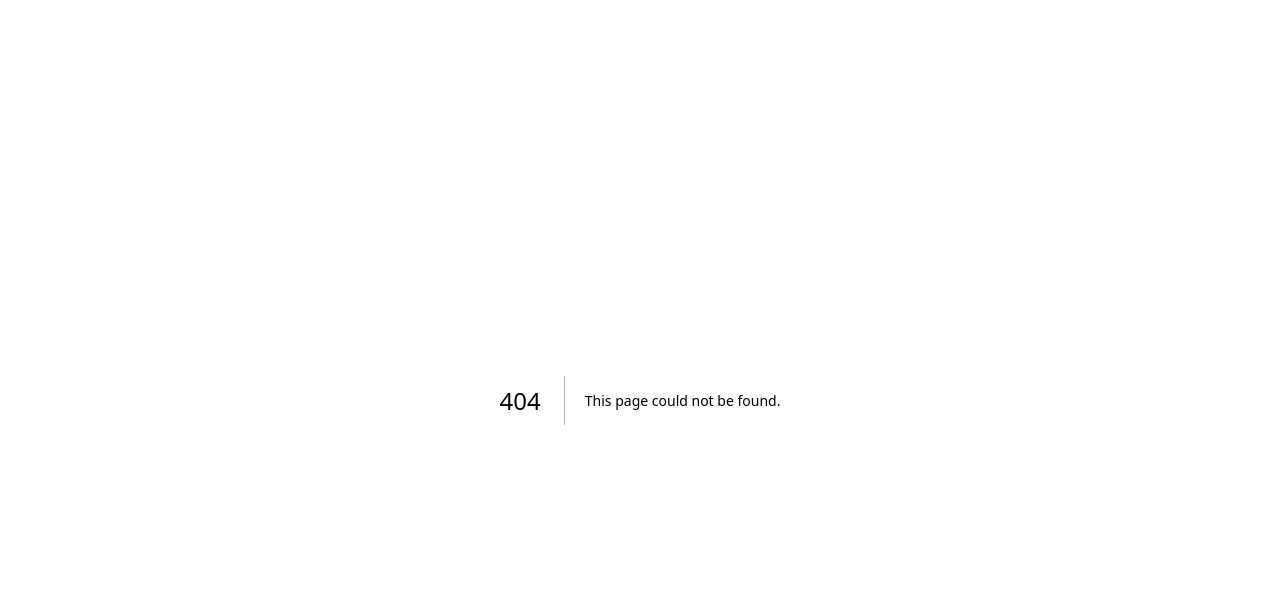
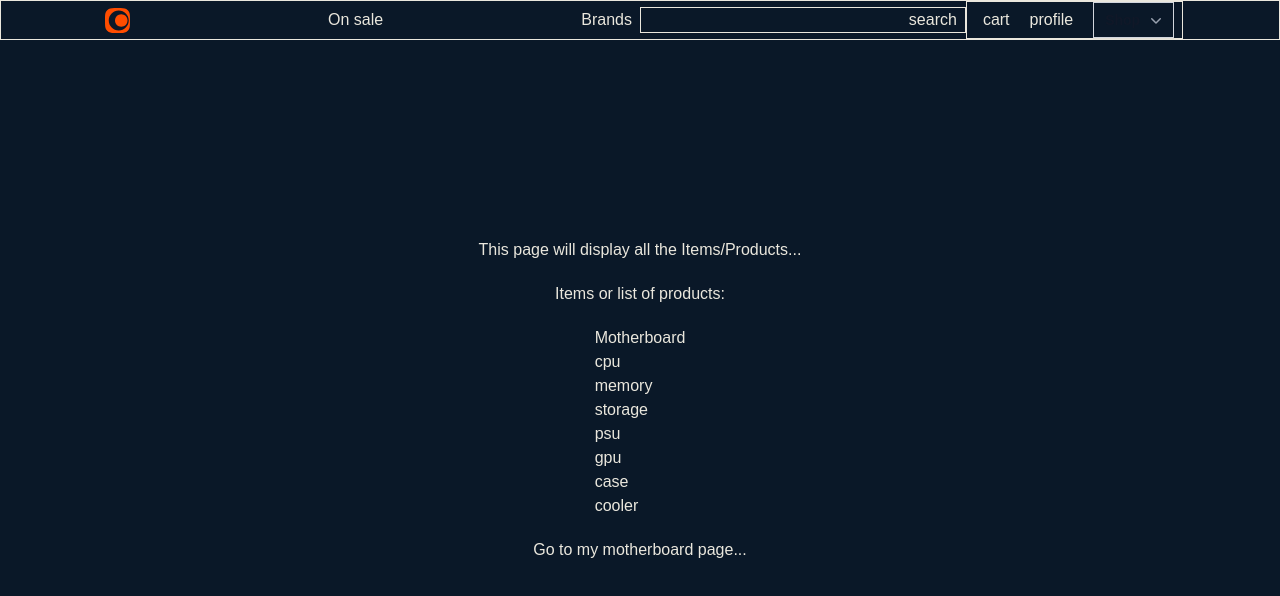
Before and after one commit to joseph-banaag/e-comm, a Next.js app: page /products in a window 1280 px wide. Before the commit this address had no page. Shown: the top 596 px of the page. Built offline with nearby package versions, Linux system fonts and the light colour scheme.

Commit message:
saving some changes

```diff
--- a/src/app/items/page.tsx
+++ /dev/null
@@ -1,39 +0,0 @@
-import Link from "next/link";
-import React from "react";
-
-const ItemsPage = () => {
-  return (
-    <div className="min-h-screen flex flex-col justify-center items-center gap-5">
-      <h1>This page will display all the Items/Products...</h1>
-      <h4>Items or list of products:</h4>
-      <ul>
-        <li>
-          <Link href="/items/motherboard">Motherboard</Link>
-        </li>
-        <li>
-          <Link href="/items/cpu">cpu</Link>
-        </li>
-        <li>
-          <Link href="/items/memory">memory</Link>
-        </li>
-        <li>
-          <Link href="/items/storage">storage</Link>
-        </li>
-        <li>
-          <Link href="/items/psu">psu</Link>
-        </li>
-        <li>
-          <Link href="/items/gpu">gpu</Link>
-        </li>
-        <li>
-          <Link href="/items/case">case</Link>
-        </li>
-        <li>
-          <Link href="/items/cooler">cooler</Link>
-        </li>
-      </ul>
-    </div>
-  );
-};
-
-export default ItemsPage;
--- a/src/app/page.tsx
+++ b/src/app/page.tsx
@@ -1,12 +1,10 @@
 import Footer from "@/components/sections/footer/Footer";
-import Banner from "@/components/sections/navbar/Banner";
 import Navbar from "@/components/sections/navbar/Navbar";
 import Link from "next/link";
 
 const HomePage = () => {
   return (
     <div className="min-h-screen border ">
-      <Banner />
       <Navbar />
       <div className="h-screen w-full flex flex-col justify-center items-center border">
         <h1>This is the main page...</h1>
@@ -15,7 +13,7 @@ const HomePage = () => {
             This is the design of the main page...
           </Link>
         </section>
-        <Link href="/items">Items</Link>
+        <Link href="/products">Products</Link>
       </div>
 
       <Footer />
--- a/src/app/items/[category]/page.tsx
+++ b/src/app/products/[category]/page.tsx
@@ -14,28 +14,27 @@ const CategoryPage = async ({
         page...
       </h1>
       <h3>Welcome to {category} page...</h3>
-      <div className={category === "motherboard" ? "flex" : "hidden"}>
+      <div className={category === "motherboard" ? "flex flex-col" : "hidden"}>
         <h1>List of motherboards:</h1>
         <ul>
           <li>
-            <Link href={`/items/${category}/asus-prime-b850m-a-wifi-csm`}>
+            <Link href={`/products/${category}/asus-prime-b850m-a-wifi-csm`}>
               Asus Prime B850M-A Wifi-CSM
             </Link>
           </li>
           <li>
-            <Link href={`/items/${category}/gigabyte-b850`}>
+            <Link href={`/products/${category}/gigabyte-b850`}>
               Gigabyte B850m
             </Link>
           </li>
           <li>
-            <Link href={`/items/${category}/msi-b850`}>MSI B850m</Link>
+            <Link href={`/products/${category}/msi-b850`}>MSI B850m</Link>
           </li>
           <li>
-            <Link href={`/items/${category}/asrock-b850`}>Asrock B850M</Link>
+            <Link href={`/products/${category}/asrock-b850`}>Asrock B850M</Link>
           </li>
         </ul>
       </div>
-      <Link href="/">Home</Link>
     </div>
   );
 };
--- /dev/null
+++ b/src/app/products/layout.tsx
@@ -0,0 +1,13 @@
+import Navbar from "@/components/sections/navbar/Navbar";
+import React from "react";
+
+const ProductsLayout = ({ children }: { children: React.ReactNode }) => {
+  return (
+    <>
+      <Navbar />
+      {children}
+    </>
+  );
+};
+
+export default ProductsLayout;
--- /dev/null
+++ b/src/app/products/page.tsx
@@ -0,0 +1,40 @@
+import Link from "next/link";
+import React from "react";
+
+const ProductsPage = () => {
+  return (
+    <div className="min-h-screen flex flex-col justify-center items-center gap-5">
+      <h1>This page will display all the Items/Products...</h1>
+      <h4>Items or list of products:</h4>
+      <ul>
+        <li>
+          <Link href="/products/motherboard">Motherboard</Link>
+        </li>
+        <li>
+          <Link href="/products/cpu">cpu</Link>
+        </li>
+        <li>
+          <Link href="/products/memory">memory</Link>
+        </li>
+        <li>
+          <Link href="/products/storage">storage</Link>
+        </li>
+        <li>
+          <Link href="/products/psu">psu</Link>
+        </li>
+        <li>
+          <Link href="/products/gpu">gpu</Link>
+        </li>
+        <li>
+          <Link href="/products/case">case</Link>
+        </li>
+        <li>
+          <Link href="/products/cooler">cooler</Link>
+        </li>
+      </ul>
+      <Link href="/products/motherboard/asus-b850m-a-wifi-csm">Go to my motherboard page...</Link>
+    </div>
+  );
+};
+
+export default ProductsPage;
--- a/src/components/button/DropdownButton.tsx
+++ b/src/components/button/DropdownButton.tsx
@@ -5,7 +5,7 @@ import { dropdownContent } from "@/components/constants/dropdown_items";
 const DropdownButton = () => {
   return (
     <Menu as="div" className="relative inline-block">
-      <MenuButton className="inline-flex w-full justify-center gap-x-1.5 rounded-md bg-white px-3 py-2 text-sm font-semibold text-gray-900 shadow-xs inset-ring-1 inset-ring-gray-300 hover:bg-gray-50 dark:bg-white/10 dark:text-white dark:shadow-none dark:inset-ring-white/5 dark:hover:bg-white/20">
+      <MenuButton className="inline-flex w-full justify-center gap-x-1.5 px-3 py-2 text-sm font-semibold text-gray-900 shadow-xs inset-ring-1 inset-ring-gray-300 hover:bg-gray-50 dark:bg-white/10 dark:text-white dark:shadow-none dark:inset-ring-white/5 dark:hover:bg-white/20">
         Shop
         <ChevronDownIcon
           aria-hidden="true"
@@ -15,143 +15,127 @@ const DropdownButton = () => {
 
       <MenuItems
         transition
-        className="absolute right-0 z-10 mt-2 w-56 origin-top-right divide-y divide-gray-100 rounded-md bg-white shadow-lg outline-1 outline-black/5 transition data-closed:scale-95 data-closed:transform data-closed:opacity-0 data-enter:duration-100 data-enter:ease-out data-leave:duration-75 data-leave:ease-in dark:divide-white/10 dark:bg-gray-800 dark:shadow-none dark:-outline-offset-1 dark:outline-white/10"
+        className="absolute right-0 z-10 mt-2 w-56 origin-top-right divide-y divide-gray-100 rounded-md bg-white shadow-lg outline-1 outline-black/5 transition data-closed:scale-95 data-closed:transform data-closed:opacity-0 data-enter:duration-100 data-enter:ease-out data-leave:duration-75 data-leave:ease-in dark:divide-white/10 dark:bg-gray-800 dark:shadow-none dark:-outline-offset-1 dark:outline-white/10 overflow-auto"
       >
         <div className="py-1">
+          <MenuItem>
+            <span>
+              <p className="text-xs px-2 text-gray-200">Main components</p>
+            </span>
+          </MenuItem>
           <MenuItem>
             <span className="block px-4 py-2 text-sm text-gray-700 data-focus:bg-gray-100 data-focus:text-gray-900 data-focus:outline-hidden dark:text-gray-300 dark:data-focus:bg-white/5 dark:data-focus:text-white">
               {dropdownContent.processor}
             </span>
           </MenuItem>
           <MenuItem>
-            <span
-              className="block px-4 py-2 text-sm text-gray-700 data-focus:bg-gray-100 data-focus:text-gray-900 data-focus:outline-hidden dark:text-gray-300 dark:data-focus:bg-white/5 dark:data-focus:text-white"
-            >
+            <span className="block px-4 py-2 text-sm text-gray-700 data-focus:bg-gray-100 data-focus:text-gray-900 data-focus:outline-hidden dark:text-gray-300 dark:data-focus:bg-white/5 dark:data-focus:text-white">
               {dropdownContent.motherboard}
             </span>
           </MenuItem>
           <MenuItem>
-            <span
-              className="block px-4 py-2 text-sm text-gray-700 data-focus:bg-gray-100 data-focus:text-gray-900 data-focus:outline-hidden dark:text-gray-300 dark:data-focus:bg-white/5 dark:data-focus:text-white"
-            >
+            <span className="block px-4 py-2 text-sm text-gray-700 data-focus:bg-gray-100 data-focus:text-gray-900 data-focus:outline-hidden dark:text-gray-300 dark:data-focus:bg-white/5 dark:data-focus:text-white">
               {dropdownContent.memory}
             </span>
           </MenuItem>
           <MenuItem>
-            <span
-              className="block px-4 py-2 text-sm text-gray-700 data-focus:bg-gray-100 data-focus:text-gray-900 data-focus:outline-hidden dark:text-gray-300 dark:data-focus:bg-white/5 dark:data-focus:text-white"
-            >
+            <span className="block px-4 py-2 text-sm text-gray-700 data-focus:bg-gray-100 data-focus:text-gray-900 data-focus:outline-hidden dark:text-gray-300 dark:data-focus:bg-white/5 dark:data-focus:text-white">
               {dropdownContent.storage}
             </span>
           </MenuItem>
           <MenuItem>
-            <span
-              className="block px-4 py-2 text-sm text-gray-700 data-focus:bg-gray-100 data-focus:text-gray-900 data-focus:outline-hidden dark:text-gray-300 dark:data-focus:bg-white/5 dark:data-focus:text-white"
-            >
+            <span className="block px-4 py-2 text-sm text-gray-700 data-focus:bg-gray-100 data-focus:text-gray-900 data-focus:outline-hidden dark:text-gray-300 dark:data-focus:bg-white/5 dark:data-focus:text-white">
               {dropdownContent.gpu}
             </span>
           </MenuItem>
           <MenuItem>
-            <span
-              className="block px-4 py-2 text-sm text-gray-700 data-focus:bg-gray-100 data-focus:text-gray-900 data-focus:outline-hidden dark:text-gray-300 dark:data-focus:bg-white/5 dark:data-focus:text-white"
-            >
+            <span className="block px-4 py-2 text-sm text-gray-700 data-focus:bg-gray-100 data-focus:text-gray-900 data-focus:outline-hidden dark:text-gray-300 dark:data-focus:bg-white/5 dark:data-focus:text-white">
               {dropdownContent.psu}
             </span>
           </MenuItem>
           <MenuItem>
-            <span
-              className="block px-4 py-2 text-sm text-gray-700 data-focus:bg-gray-100 data-focus:text-gray-900 data-focus:outline-hidden dark:text-gray-300 dark:data-focus:bg-white/5 dark:data-focus:text-white"
-            >
+            <span className="block px-4 py-2 text-sm text-gray-700 data-focus:bg-gray-100 data-focus:text-gray-900 data-focus:outline-hidden dark:text-gray-300 dark:data-focus:bg-white/5 dark:data-focus:text-white">
               {dropdownContent.computerCase}
             </span>
           </MenuItem>
         </div>
         <div className="py-1">
           <MenuItem>
-            <span
-              className="block px-4 py-2 text-sm text-gray-700 data-focus:bg-gray-100 data-focus:text-gray-900 data-focus:outline-hidden dark:text-gray-300 dark:data-focus:bg-white/5 dark:data-focus:text-white"
-            >
+            <span>
+              <p className="text-xs px-2 text-gray-200">Case & Cooler</p>
+            </span>
+          </MenuItem>
+          <MenuItem>
+            <span className="block px-4 py-2 text-sm text-gray-700 data-focus:bg-gray-100 data-focus:text-gray-900 data-focus:outline-hidden dark:text-gray-300 dark:data-focus:bg-white/5 dark:data-focus:text-white">
               {dropdownContent.caseFans}
             </span>
           </MenuItem>
           <MenuItem>
-            <span
-              className="block px-4 py-2 text-sm text-gray-700 data-focus:bg-gray-100 data-focus:text-gray-900 data-focus:outline-hidden dark:text-gray-300 dark:data-focus:bg-white/5 dark:data-focus:text-white"
-            >
+            <span className="block px-4 py-2 text-sm text-gray-700 data-focus:bg-gray-100 data-focus:text-gray-900 data-focus:outline-hidden dark:text-gray-300 dark:data-focus:bg-white/5 dark:data-focus:text-white">
               {dropdownContent.cpuCoolerAir}
             </span>
           </MenuItem>
           <MenuItem>
-            <span
-              className="block px-4 py-2 text-sm text-gray-700 data-focus:bg-gray-100 data-focus:text-gray-900 data-focus:outline-hidden dark:text-gray-300 dark:data-focus:bg-white/5 dark:data-focus:text-white"
-            >
+            <span className="block px-4 py-2 text-sm text-gray-700 data-focus:bg-gray-100 data-focus:text-gray-900 data-focus:outline-hidden dark:text-gray-300 dark:data-focus:bg-white/5 dark:data-focus:text-white">
               {dropdownContent.cpuCoolerAio}
             </span>
           </MenuItem>
         </div>
         <div className="py-1">
           <MenuItem>
-            <span
-              className="block px-4 py-2 text-sm text-gray-700 data-focus:bg-gray-100 data-focus:text-gray-900 data-focus:outline-hidden dark:text-gray-300 dark:data-focus:bg-white/5 dark:data-focus:text-white"
-            >
+            <span>
+              <p className="text-xs px-2 text-gray-200">Peripherals</p>
+            </span>
+          </MenuItem>
+          <MenuItem>
+            <span className="block px-4 py-2 text-sm text-gray-700 data-focus:bg-gray-100 data-focus:text-gray-900 data-focus:outline-hidden dark:text-gray-300 dark:data-focus:bg-white/5 dark:data-focus:text-white">
               {dropdownContent.keyboard}
             </span>
           </MenuItem>
           <MenuItem>
-            <span
-              className="block px-4 py-2 text-sm text-gray-700 data-focus:bg-gray-100 data-focus:text-gray-900 data-focus:outline-hidden dark:text-gray-300 dark:data-focus:bg-white/5 dark:data-focus:text-white"
-            >
+            <span className="block px-4 py-2 text-sm text-gray-700 data-focus:bg-gray-100 data-focus:text-gray-900 data-focus:outline-hidden dark:text-gray-300 dark:data-focus:bg-white/5 dark:data-focus:text-white">
               {dropdownContent.mouse}
             </span>
           </MenuItem>
           <MenuItem>
-            <span
-              className="block px-4 py-2 text-sm text-gray-700 data-focus:bg-gray-100 data-focus:text-gray-900 data-focus:outline-hidden dark:text-gray-300 dark:data-focus:bg-white/5 dark:data-focus:text-white"
-            >
+            <span className="block px-4 py-2 text-sm text-gray-700 data-focus:bg-gray-100 data-focus:text-gray-900 data-focus:outline-hidden dark:text-gray-300 dark:data-focus:bg-white/5 dark:data-focus:text-white">
               {dropdownContent.mousePad}
             </span>
           </MenuItem>
           <MenuItem>
-            <span
-              className="block px-4 py-2 text-sm text-gray-700 data-focus:bg-gray-100 data-focus:text-gray-900 data-focus:outline-hidden dark:text-gray-300 dark:data-focus:bg-white/5 dark:data-focus:text-white"
-            >
+            <span className="block px-4 py-2 text-sm text-gray-700 data-focus:bg-gray-100 data-focus:text-gray-900 data-focus:outline-hidden dark:text-gray-300 dark:data-focus:bg-white/5 dark:data-focus:text-white">
               {dropdownContent.headset}
             </span>
           </MenuItem>
           <MenuItem>
-            <span
-              className="block px-4 py-2 text-sm text-gray-700 data-focus:bg-gray-100 data-focus:text-gray-900 data-focus:outline-hidden dark:text-gray-300 dark:data-focus:bg-white/5 dark:data-focus:text-white"
-            >
+            <span className="block px-4 py-2 text-sm text-gray-700 data-focus:bg-gray-100 data-focus:text-gray-900 data-focus:outline-hidden dark:text-gray-300 dark:data-focus:bg-white/5 dark:data-focus:text-white">
               {dropdownContent.audio}
             </span>
           </MenuItem>
           <MenuItem>
-            <span
-              className="block px-4 py-2 text-sm text-gray-700 data-focus:bg-gray-100 data-focus:text-gray-900 data-focus:outline-hidden dark:text-gray-300 dark:data-focus:bg-white/5 dark:data-focus:text-white"
-            >
+            <span className="block px-4 py-2 text-sm text-gray-700 data-focus:bg-gray-100 data-focus:text-gray-900 data-focus:outline-hidden dark:text-gray-300 dark:data-focus:bg-white/5 dark:data-focus:text-white">
               {dropdownContent.monitor}
             </span>
           </MenuItem>
         </div>
         <div className="py-1">
           <MenuItem>
-            <span
-              className="block px-4 py-2 text-sm text-gray-700 data-focus:bg-gray-100 data-focus:text-gray-900 data-focus:outline-hidden dark:text-gray-300 dark:data-focus:bg-white/5 dark:data-focus:text-white"
-            >
+            <span>
+              <p className="text-xs px-2 text-gray-200">Other</p>
+            </span>
+          </MenuItem>
+          <MenuItem>
+            <span className="block px-4 py-2 text-sm text-gray-700 data-focus:bg-gray-100 data-focus:text-gray-900 data-focus:outline-hidden dark:text-gray-300 dark:data-focus:bg-white/5 dark:data-focus:text-white">
               {dropdownContent.cable}
             </span>
           </MenuItem>
           <MenuItem>
-            <span
-              className="block px-4 py-2 text-sm text-gray-700 data-focus:bg-gray-100 data-focus:text-gray-900 data-focus:outline-hidden dark:text-gray-300 dark:data-focus:bg-white/5 dark:data-focus:text-white"
-            >
+            <span className="block px-4 py-2 text-sm text-gray-700 data-focus:bg-gray-100 data-focus:text-gray-900 data-focus:outline-hidden dark:text-gray-300 dark:data-focus:bg-white/5 dark:data-focus:text-white">
               {dropdownContent.networking}
             </span>
           </MenuItem>
           <MenuItem>
-            <span
-              className="block px-4 py-2 text-sm text-gray-700 data-focus:bg-gray-100 data-focus:text-gray-900 data-focus:outline-hidden dark:text-gray-300 dark:data-focus:bg-white/5 dark:data-focus:text-white"
-            >
+            <span className="block px-4 py-2 text-sm text-gray-700 data-focus:bg-gray-100 data-focus:text-gray-900 data-focus:outline-hidden dark:text-gray-300 dark:data-focus:bg-white/5 dark:data-focus:text-white">
               {dropdownContent.monitorArm}
             </span>
           </MenuItem>
--- a/src/components/sections/navbar/Navbar.tsx
+++ b/src/components/sections/navbar/Navbar.tsx
@@ -2,9 +2,12 @@ import Image from "next/image";
 import React from "react";
 import Link from "next/link";
 import DropdownButton from "@/components/button/DropdownButton";
+import Banner from "./Banner";
 
 const Navbar = () => {
   return (
+    <div className="fixed top-0 left-0 right-0">
+      <Banner />
       <nav className="min-h-10 flex justify-center items-center border">
         <div className="inline-flex min-w-[85%] justify-between items-center">
           <ul className="basis-[50%] flex justify-between px-2">
@@ -35,6 +38,7 @@ const Navbar = () => {
           </div>
         </div>
       </nav>
+    </div>
   );
 };
 
```
Also changed, not shown: src/app/products/[category]/[id]/page.tsx (renamed from src/app/items/[category]/[id]/page.tsx). Lines whose indentation alone changed are shown as unchanged.
